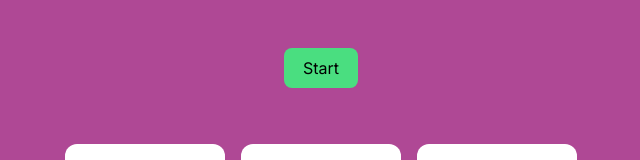
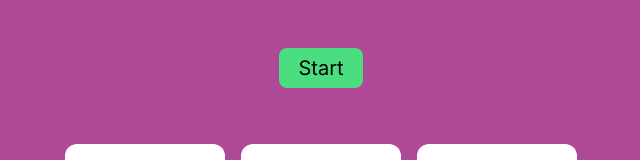
Before and after one commit to zubayer-zidhan/tic-tac-toe, a Next.js app: page / in a window 1280 px wide. Shown: the top 160 px of the page, without its empty margins (319-959 px from the left). Built offline with nearby package versions, Linux system fonts and the light colour scheme.

Commit message:
Modify button

```diff
--- a/src/app/pages/Board.jsx
+++ b/src/app/pages/Board.jsx
@@ -43,14 +43,12 @@ const Board = () => {
         <>
             <div className="absolute top-12 flex flex-col items-center justify-center gap-2">
                 {currentPlayer === "" ? (
-                    <>
-                        <button
-                            className="bg-green-400 px-2 rounded-lg w-[4.6rem] h-[2.5rem]"
-                            onClick={handleCoinToss}
-                        >
-                            Start
-                        </button>
-                    </>
+                    <button
+                        className="bg-green-400 px-2 rounded-lg w-[5.2rem] h-[2.5rem] text-xl"
+                        onClick={handleCoinToss}
+                    >
+                        Start
+                    </button>
                 ) : (
                     <p className="text-xl flex gap-3">
                         Current Player:{" "}
```
